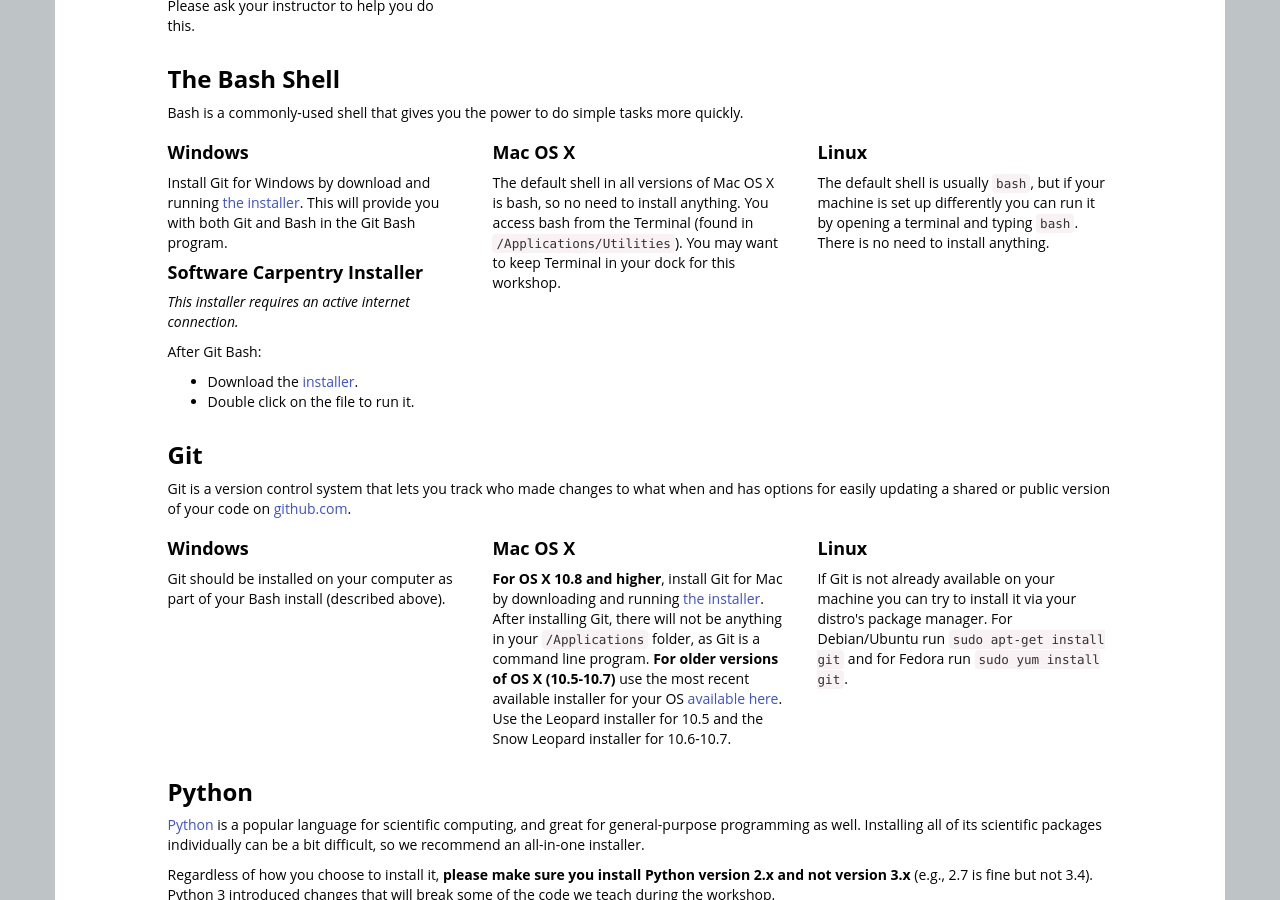
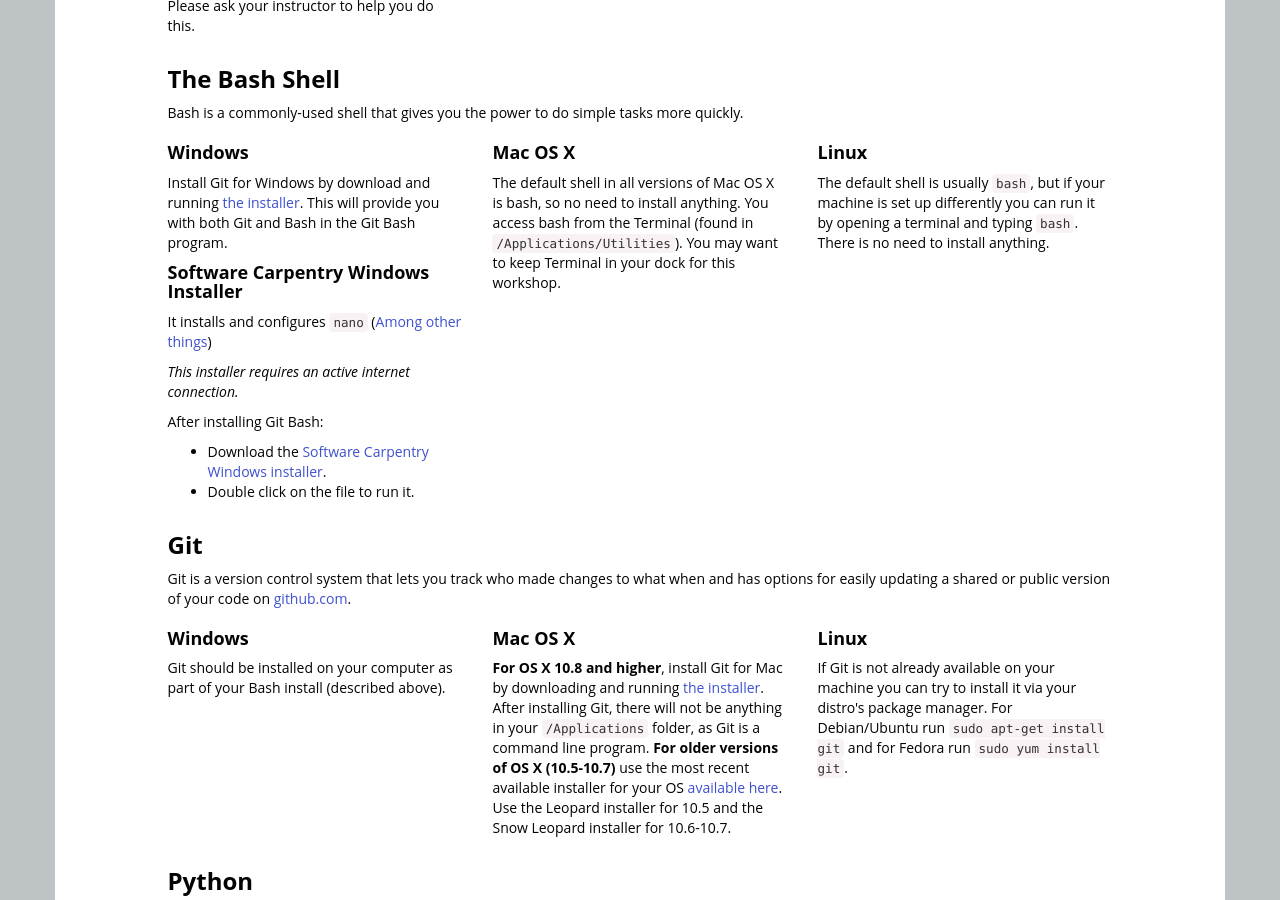
Before and after one commit to carpentries/workshop-template, a Jekyll site: the page built from index.html, in a window 1280 px wide and 900 px high, scrolled down 2139 px. Built offline with Jekyll 4.4.1, drawn with Linux system fonts in a browser that asks for light colours; nearby versions of some CDN libraries; library files that are not in the unit come from our copies.

Commit message:
Clarified section about Windows installer

```diff
--- a/index.html
+++ b/index.html
@@ -359,12 +359,13 @@
 	<a href="http://msysgit.github.io/">the installer</a>.
 	This will provide you with both Git and Bash in the Git Bash program.
       </p>
-      <h4>Software Carpentry Installer</h4>
+      <h4>Software Carpentry Windows Installer</h4>
+      <p>It installs and configures <code>nano</code> (<a href="{{site.swc_github}}/windows-installer">Among other things</a>)</p>
       <p><em>This installer requires an active internet connection.</em></p>
-      <p>After Git Bash:</p>
+      <p>After installing Git Bash:</p>
       <ul>
 	<li>
-          Download the <a href="{{site.swc_installer}}">installer</a>.
+          Download the <a href="{{site.swc_installer}}">Software Carpentry Windows installer</a>.
 	</li>
 	<li>
           Double click on the file to run it.
```
